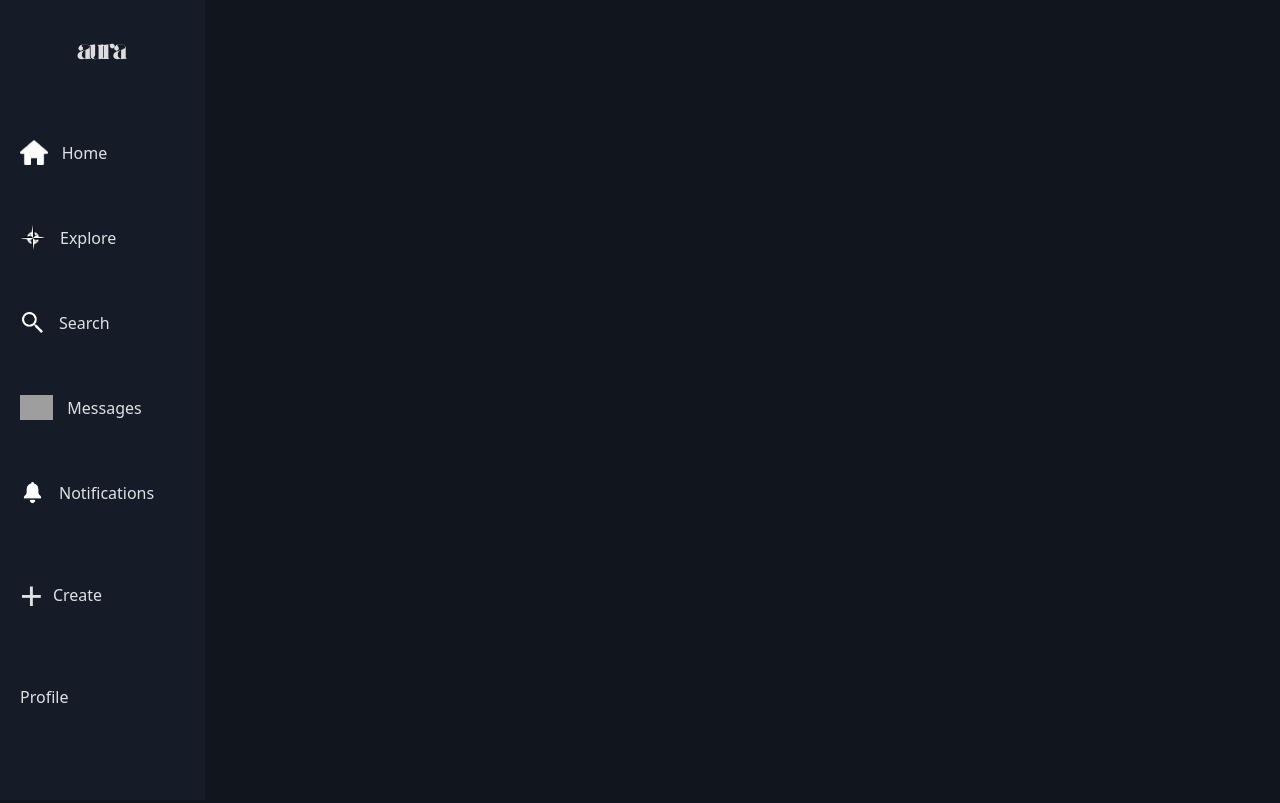
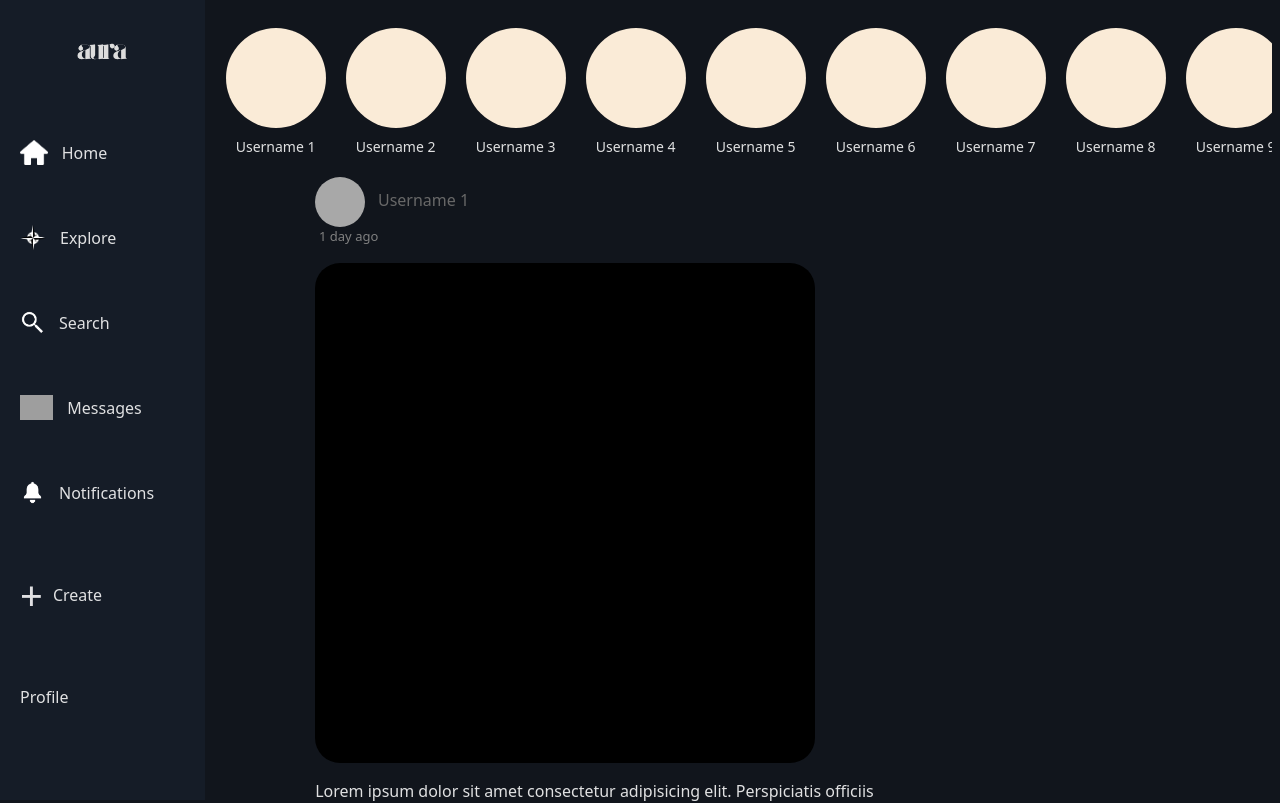
Before and after one commit to Abhinav2065/Aura, a React (Vite) app in the folder frontend/: page / in a window 1280 px wide. Shown: the top 803 px of the page. Built offline with nearby package versions, Linux system fonts and the light colour scheme; grey boxes are pictures that could not be loaded.

Commit message:
Added posts and People Suggestion

```diff
--- a/frontend/src/Components/Home.jsx
+++ b/frontend/src/Components/Home.jsx
@@ -5,12 +5,72 @@ import explore from '/explore.png'
 import search from '/search.png'
 import message from '/message.png'
 import notification from '/notification.png'
+import like from '/like.png'
 import '../style/Home.css'
 
 const Home = () => {
+
+    const generateSuggestion = () => {
+        const people = [];
+
+        const personCount = 20;
+
+
+        for(let i = 0; i < personCount; i++) {
+            people.push(
+                <div className="person">
+                    <div className="pfp"> </div>
+                    <div className="username">Username {i+1}</div>
+                </div>
+            );
+
+        }
+
+        return people;
+    }
+
+    const generateMemories = () => {
+        const posts = [];
+
+        const postsCount = 100;
+
+
+        for (let i = 0; i < postsCount; i++) {
+            posts.push(
+                <div className="post">
+                    <div className="user">
+                        <div className="post-pfp"></div>
+                        <div className="username-post">Username {i+1}</div>
+                    </div>
+                    <div className="time">{i+1} day ago</div>
+
+                    <div className="content">
+                        <div className="content-img"></div>
+                        <div className="content-text">Lorem ipsum dolor sit amet consectetur adipisicing elit. Perspiciatis officiis consectetur in ratione sit dolores debitis tempore reprehenderit, ipsa nesciunt voluptatem accusamus laborum hic laudantium doloremque tenetur minus quidem quo placeat fugiat?</div>
+                    </div>
+
+                    <div className="stats">
+                        <div className="interactions">
+                            <ul>
+                                <li><img src={like} className='like-img' alt="" />Like</li>
+                                <li>Comment</li>
+                                <li>Share</li>
+                            </ul>
+                        </div>
+                    </div>
+                </div>
+            )
+        }
+
+        return posts;
+    }
+
+
   return (
     <div>
         <div className="home">
+
+            {/* Side Bar Section  */}
             <div className="sidebar">
 
                 <div className="logo">
@@ -27,6 +87,21 @@ const Home = () => {
                     <li>Profile</li>
                 </ul>
             </div>
+
+            {/* Suggestion Section  */}
+            <div className="suggestion">
+                <div className="people">
+                    {generateSuggestion()}
+                </div>
+            </div>
+
+            {/* Memories Section */}
+
+            <div className="memories">
+                {generateMemories()}
+            </div>
+
+
         </div>
     </div>
   )
--- a/frontend/src/style/Home.css
+++ b/frontend/src/style/Home.css
@@ -46,3 +46,123 @@
     padding-right: 10px;
     padding-bottom: 0px;
 }
+
+.suggestion {
+    display: flex;
+    flex-direction: column;
+    padding-left: 17vw;
+    overflow-y: auto;
+}
+
+.people {
+    display: flex;
+    flex-direction: row;
+    overflow-x: auto;
+    padding: 20px 0;
+    gap: 20px;
+    width: 100%;
+    scrollbar-width: thin;
+}
+
+.people::-webkit-scrollbar {
+    height: 8px;
+}
+
+.people::-webkit-scrollbar-track {
+    background: #f1f1f1;
+    border-radius: 10px;
+}
+
+.people::-webkit-scrollbar-thumb {
+    background: #c1c1c1;
+    border-radius: 10px;
+}
+
+.people::-webkit-scrollbar-thumb:hover {
+    background: #a8a8a8;
+}
+
+.person {
+    flex: 0 0 auto; /* Don't grow, don't shrink, auto basis */
+    display: flex;
+    flex-direction: column;
+    align-items: center;
+}
+
+.pfp {
+    height: 100px;
+    width: 100px;
+    border-radius: 100px;
+    background-color: antiquewhite;
+    cursor: pointer;
+}
+
+.username {
+    text-align: center;
+    margin-top: 8px;
+    font-size: 14px;
+}
+
+.memories {
+    padding-left: 24vw;
+    display: flex;
+    flex-direction: column;
+}
+
+
+.user {
+    display: flex;
+}
+
+.username-post {
+    padding-left: 1vw;
+    padding-top: 1.4vh;
+    color: rgb(104, 104, 104);
+}
+
+
+.post-pfp {
+    background-color: #a8a8a8;
+    height: 50px;
+    width: 50px;
+    border-radius: 50px;
+}
+
+
+.time {
+    color: grey;
+    font-size: small;
+    padding-left: 0.3vw;
+}
+
+.content {
+    padding-top: 2vh;
+}
+
+.content-img {
+    height: 500px;
+    width: 500px;
+    border-radius: 25px;
+    background-color: black;
+}
+
+.content-text {
+    padding-top: 2vh;
+    width: 600px;
+}
+
+.interactions {
+    padding-top: 30px;
+    padding-bottom: 50px;
+}
+
+
+.interactions ul {
+    display: flex;
+    flex-direction: row;
+    list-style: none;
+}
+
+.interactions li {
+    padding-right: 10px;
+}
```
Also changed, not shown: frontend/public/like.png (added).
